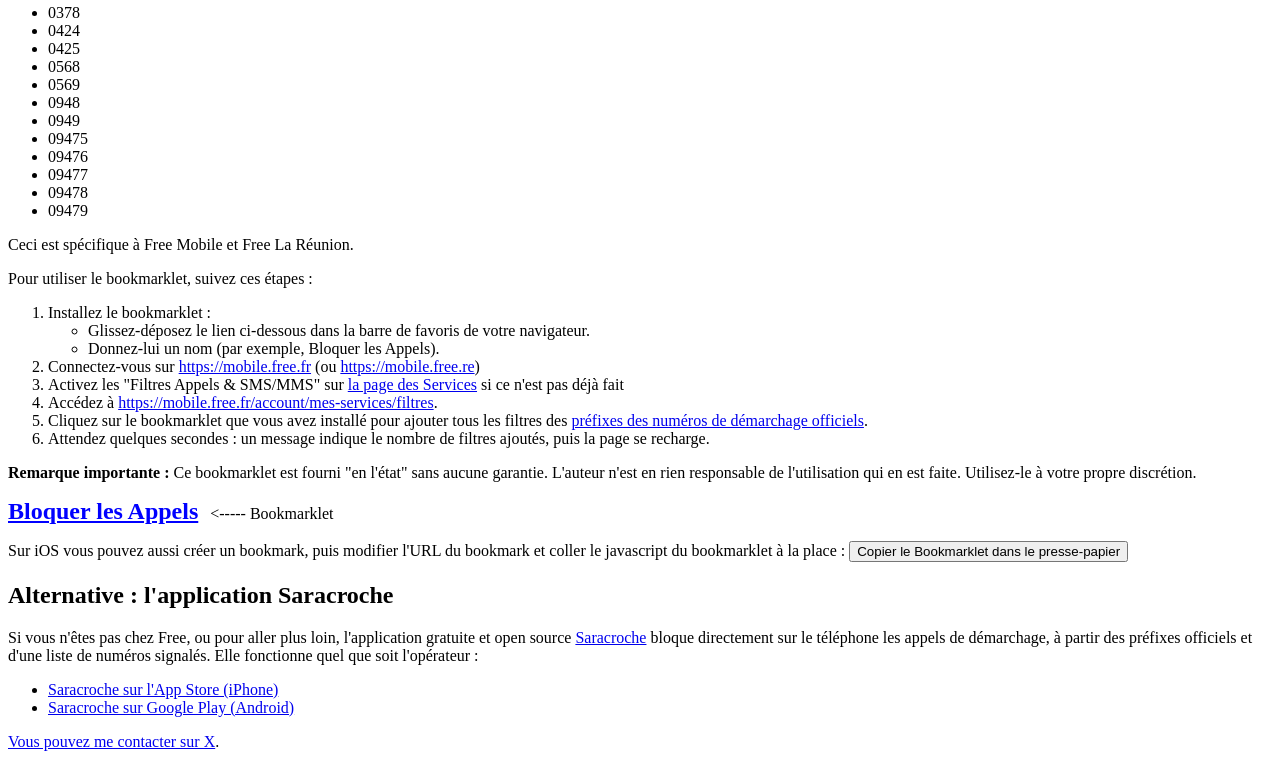
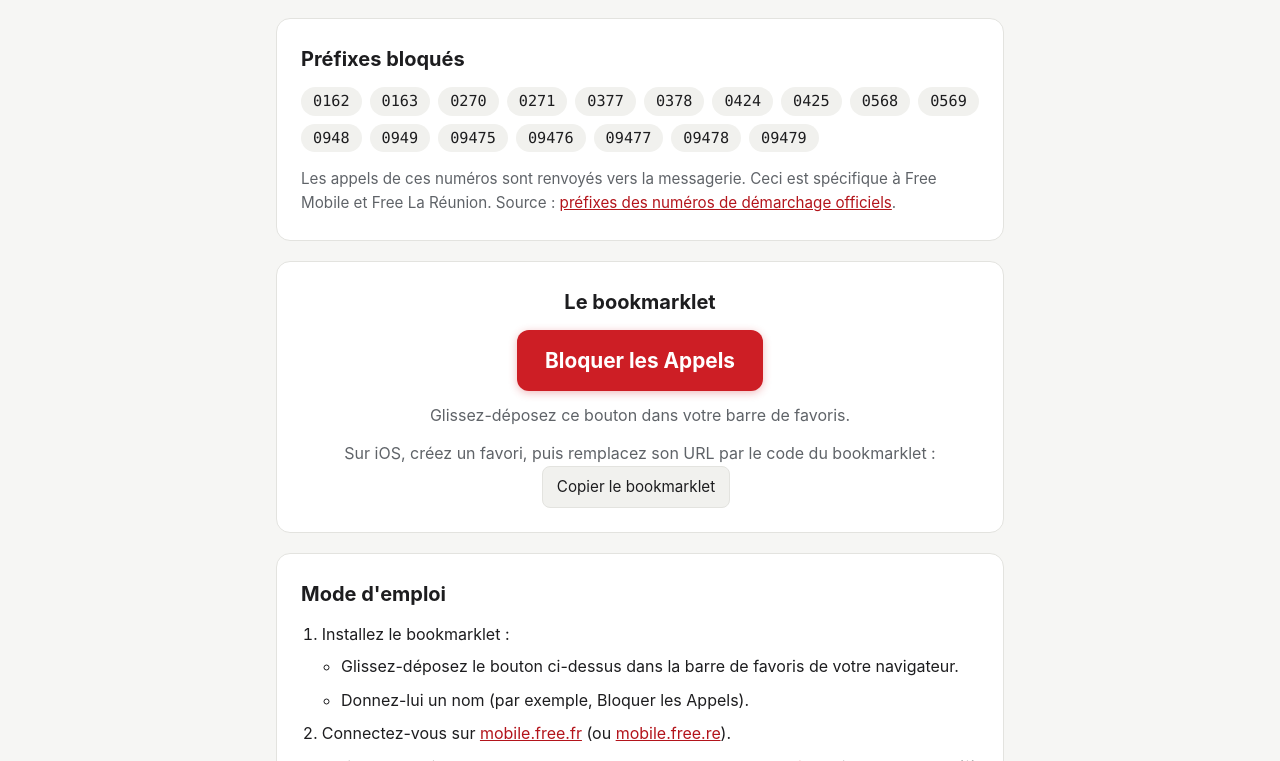
Before and after one commit to jystervinou/free-mobile-filtres-demarchage, a plain HTML site: page index.html in a window 1280 px wide. Shown: the part 200-961 px from the top of the page. Drawn offline with Linux system fonts and the light colour scheme.

Commit message:
Améliore le design de la page (mise en page, préfixes en pastilles, mode sombre)

```diff
--- a/index.html
+++ b/index.html
@@ -5,18 +5,99 @@
   <meta name="viewport" content="width=device-width, initial-scale=1.0">
   <title>Bookmarklet pour Bloquer les Appels de démarchage sur une ligne Free Mobile</title>
   <style>
+    :root {
+      --bg: #f6f6f4;
+      --card: #ffffff;
+      --text: #1d1d1f;
+      --muted: #5f6368;
+      --border: #e3e3df;
+      --accent: #cd1e25;
+      --accent-text: #ffffff;
+      --chip: #f1f1ee;
+      --link: #b3141b;
+    }
+    @media (prefers-color-scheme: dark) {
+      :root {
+        --bg: #161618;
+        --card: #1f1f22;
+        --text: #ececec;
+        --muted: #a1a1a6;
+        --border: #333338;
+        --chip: #2a2a2e;
+        --link: #ff6b70;
+      }
+    }
+    * { box-sizing: border-box; }
+    body {
+      margin: 0;
+      background: var(--bg);
+      color: var(--text);
+      font: 16px/1.6 -apple-system, BlinkMacSystemFont, "Segoe UI", Roboto, Helvetica, Arial, sans-serif;
+    }
+    main { max-width: 760px; margin: 0 auto; padding: 40px 16px 64px; }
+    h1 { font-size: clamp(1.6rem, 4vw, 2.2rem); line-height: 1.2; margin: 0 0 12px; }
+    h2 { font-size: 1.25rem; margin: 0 0 12px; }
+    a { color: var(--link); }
+    .lead { color: var(--muted); font-size: 1.05rem; margin: 0 0 28px; }
+    section {
+      background: var(--card);
+      border: 1px solid var(--border);
+      border-radius: 14px;
+      padding: 24px;
+      margin-bottom: 20px;
+    }
+    .prefixes { list-style: none; padding: 0; margin: 12px 0; display: flex; flex-wrap: wrap; gap: 8px; }
+    .prefixes li {
+      background: var(--chip);
+      border-radius: 999px;
+      padding: 2px 12px;
+      font-family: ui-monospace, SFMono-Regular, Menlo, monospace;
+      font-size: 0.95rem;
+    }
+    .note { color: var(--muted); font-size: 0.95rem; margin-bottom: 0; }
+    .install { text-align: center; }
     .large-link {
-        font-size: 24px;
-        font-weight: bold;
-        color: blue;
-        /* Add more styles as needed */
+      display: inline-block;
+      background: var(--accent);
+      color: var(--accent-text);
+      text-decoration: none;
+      font-size: 1.3rem;
+      font-weight: 700;
+      padding: 14px 28px;
+      border-radius: 12px;
+      cursor: grab;
+      box-shadow: 0 2px 8px rgba(205, 30, 37, 0.3);
     }
+    .large-link:active { cursor: grabbing; }
+    .hint { color: var(--muted); margin: 12px 0 0; }
+    ol { padding-left: 1.3em; margin: 0; }
+    ol li { margin-bottom: 8px; }
+    ol ul { margin: 6px 0 0; padding-left: 1.2em; }
+    button {
+      font: inherit;
+      font-size: 0.95rem;
+      padding: 8px 14px;
+      border-radius: 8px;
+      border: 1px solid var(--border);
+      background: var(--chip);
+      color: var(--text);
+      cursor: pointer;
+    }
+    button:hover { border-color: var(--muted); }
+    #copyStatus { color: var(--muted); margin-left: 8px; }
+    img { max-width: 100%; height: auto; border-radius: 8px; border: 1px solid var(--border); margin-top: 12px; }
+    .disclaimer { font-size: 0.9rem; color: var(--muted); }
+    footer { text-align: center; color: var(--muted); font-size: 0.95rem; }
   </style>
 </head>
 <body>
-  <h1>Bookmarklet pour Bloquer les Appels de démarchage sur une ligne Free Mobile</h1>
-  <p>Ce bookmarklet ajoute des règles qui bloquent les appels entrants à partir de numéros commençant par ces préfixes officiels :</p>
-  <ul>
+<main>
+  <h1>Bloquer les appels de démarchage sur une ligne Free Mobile</h1>
+  <p class="lead">Un bookmarklet qui ajoute en un clic, dans votre espace abonné, des règles bloquant les appels entrants des préfixes officiels réservés au démarchage.</p>
+
+  <section>
+    <h2>Préfixes bloqués</h2>
+    <ul class="prefixes">
       <li>0162</li>
       <li>0163</li>
       <li>0270</li>
@@ -35,50 +116,73 @@
       <li>09478</li>
       <li>09479</li>
     </ul>
-  <p>Ceci est spécifique à Free Mobile et Free La Réunion.</p>
-  <p>Pour utiliser le bookmarklet, suivez ces étapes :</p>
+    <p class="note">Les appels de ces numéros sont renvoyés vers la messagerie. Ceci est spécifique à Free Mobile et Free La Réunion. Source : <a href="https://www.service-public.fr/particuliers/actualites/A15938">préfixes des numéros de démarchage officiels</a>.</p>
+  </section>
+
+  <section class="install">
+    <h2>Le bookmarklet</h2>
+    <a class="large-link" href="javascript:(function(){var e=['0162*','0163*','0270*','0271*','0377*','0378*','0424*','0425*','0568*','0569*','0948*','0949*','09475*','09476*','09477*','09478*','09479*'],f=document.querySelector('form.f-rules__form'),c=0;if(!f){alert('Formulaire des filtres introuvable. Ouvrez la page https://mobile.free.fr/account/mes-services/filtres puis relancez le bookmarklet.');return;}var t=f.getAttribute('action');var x=Array.from(document.querySelectorAll('.f-rules__item--msisdn')).map(function(l){return l.textContent.trim()});function n(p){var o=new XMLHttpRequest;o.onreadystatechange=function(){if(4===o.readyState){if(o.status>=200&amp;&amp;o.status<300){c++;console.log('Filtre ajouté :',p)}else console.error('Échec pour le filtre :',p,o.status);r()}};o.open('POST',t,!0);o.setRequestHeader('Content-type','application/x-www-form-urlencoded');o.send('rule-id=&amp;direction=2&amp;pattern='+encodeURIComponent(p)+'&amp;description='+encodeURIComponent('Démarchage')+'&amp;full-day=1&amp;full-week=1&amp;media=1&amp;action=2')}function r(){if(e.length>0){var p=e.shift();if(x.indexOf(p)<0)n(p);else{console.log('Filtre déjà présent :',p);r()}}else{alert(c+' filtre(s) ajouté(s). La page va se recharger.');location.reload()}}r()})();">Bloquer les Appels</a>
+    <p class="hint">Glissez-déposez ce bouton dans votre barre de favoris.</p>
+    <p class="hint">Sur iOS, créez un favori, puis remplacez son URL par le code du bookmarklet :<br>
+      <button id="copyButton">Copier le bookmarklet</button><span id="copyStatus" role="status"></span></p>
+  </section>
+
+  <section>
+    <h2>Mode d'emploi</h2>
     <ol>
-    <li>Installez le bookmarklet :</li>
+      <li>Installez le bookmarklet :
         <ul>
-      <li>Glissez-déposez le lien ci-dessous dans la barre de favoris de votre navigateur.</li>
+          <li>Glissez-déposez le bouton ci-dessus dans la barre de favoris de votre navigateur.</li>
           <li>Donnez-lui un nom (par exemple, Bloquer les Appels).</li>
         </ul>
-    <li>Connectez-vous sur <a href="https://mobile.free.fr" target="_blank">https://mobile.free.fr</a> (ou <a href="https://mobile.free.re" target="_blank">https://mobile.free.re</a>)</li>
-    <li>Activez les "Filtres Appels &amp; SMS/MMS" sur <a href="https://mobile.free.fr/account/mes-services">la page des Services</a> si ce n'est pas déjà fait</li>
-    <li>Accédez à <a href="https://mobile.free.fr/account/mes-services/filtres" target="_blank">https://mobile.free.fr/account/mes-services/filtres</a>.</li>
-    <li>Cliquez sur le bookmarklet que vous avez installé pour ajouter tous les filtres des <a href="https://www.service-public.fr/particuliers/actualites/A15938">préfixes des numéros de démarchage officiels</a>.</li>
+      </li>
+      <li>Connectez-vous sur <a href="https://mobile.free.fr" target="_blank">mobile.free.fr</a> (ou <a href="https://mobile.free.re" target="_blank">mobile.free.re</a>).</li>
+      <li>Activez les « Filtres Appels &amp; SMS/MMS » sur <a href="https://mobile.free.fr/account/mes-services">la page des Services</a> si ce n'est pas déjà fait.</li>
+      <li>Accédez à <a href="https://mobile.free.fr/account/mes-services/filtres" target="_blank">mobile.free.fr/account/mes-services/filtres</a>.</li>
+      <li>Cliquez sur le bookmarklet que vous avez installé.</li>
       <li>Attendez quelques secondes : un message indique le nombre de filtres ajoutés, puis la page se recharge.</li>
     </ol>
-  <p><strong>Remarque importante :</strong> Ce bookmarklet est fourni "en l'état" sans aucune garantie. L'auteur n'est en rien responsable de l'utilisation qui en est faite. Utilisez-le à votre propre discrétion.</p>
+    <img src="regles-prefixe-demarchages.png" alt="Exemple des règles de filtrage des préfixes de démarchage dans l'espace abonné Free Mobile">
+  </section>
 
-  <p><a class="large-link" href="javascript:(function(){var e=['0162*','0163*','0270*','0271*','0377*','0378*','0424*','0425*','0568*','0569*','0948*','0949*','09475*','09476*','09477*','09478*','09479*'],f=document.querySelector('form.f-rules__form'),c=0;if(!f){alert('Formulaire des filtres introuvable. Ouvrez la page https://mobile.free.fr/account/mes-services/filtres puis relancez le bookmarklet.');return;}var t=f.getAttribute('action');var x=Array.from(document.querySelectorAll('.f-rules__item--msisdn')).map(function(l){return l.textContent.trim()});function n(p){var o=new XMLHttpRequest;o.onreadystatechange=function(){if(4===o.readyState){if(o.status>=200&amp;&amp;o.status<300){c++;console.log('Filtre ajouté :',p)}else console.error('Échec pour le filtre :',p,o.status);r()}};o.open('POST',t,!0);o.setRequestHeader('Content-type','application/x-www-form-urlencoded');o.send('rule-id=&amp;direction=2&amp;pattern='+encodeURIComponent(p)+'&amp;description='+encodeURIComponent('Démarchage')+'&amp;full-day=1&amp;full-week=1&amp;media=1&amp;action=2')}function r(){if(e.length>0){var p=e.shift();if(x.indexOf(p)<0)n(p);else{console.log('Filtre déjà présent :',p);r()}}else{alert(c+' filtre(s) ajouté(s). La page va se recharger.');location.reload()}}r()})();">Bloquer les Appels</a>&nbsp;&nbsp;&nbsp;&lt;&dash;&dash;&dash;&dash;&dash; Bookmarklet</p>
-
-  <p>Sur iOS vous pouvez aussi créer un bookmark, puis modifier l'URL du bookmark et coller le javascript du bookmarklet à la place : <button id="copyButton">Copier le Bookmarklet dans le presse-papier</button></p>
-
+  <section>
     <h2>Alternative : l'application Saracroche</h2>
     <p>Si vous n'êtes pas chez Free, ou pour aller plus loin, l'application gratuite et open source <a href="https://saracroche.org/">Saracroche</a> bloque directement sur le téléphone les appels de démarchage, à partir des préfixes officiels et d'une liste de numéros signalés. Elle fonctionne quel que soit l'opérateur :</p>
     <ul>
       <li><a href="https://apps.apple.com/app/id6743679292">Saracroche sur l'App Store (iPhone)</a></li>
       <li><a href="https://play.google.com/store/apps/details?id=com.cbouvat.android.saracroche">Saracroche sur Google Play (Android)</a></li>
     </ul>
+  </section>
 
-  <p><a href="https://x.com/jy">Vous pouvez me contacter sur X</a>.</p>
+  <p class="disclaimer"><strong>Remarque importante :</strong> ce bookmarklet est fourni « en l'état », sans aucune garantie. L'auteur n'est en rien responsable de l'utilisation qui en est faite. Utilisez-le à votre propre discrétion.</p>
 
-  <img src="https://jystervinou.github.io/free-mobile-filtres-demarchage/regles-prefixe-demarchages.png" alt="Exemple des préfixes de démarchage" style="max-width: 100%;">
+  <footer>
+    <a href="https://x.com/jy">Me contacter sur X</a> · <a href="https://github.com/jystervinou/free-mobile-filtres-demarchage">Code source sur GitHub</a>
+  </footer>
+</main>
 
 <script>
   const bookmarkletCode = document.querySelector('a.large-link').getAttribute('href');
+  const status = document.getElementById("copyStatus");
 
-        document.getElementById("copyButton").addEventListener("click", function() {
+  function fallbackCopy(text) {
     const textArea = document.createElement("textarea");
-            textArea.value = bookmarkletCode;
+    textArea.value = text;
     document.body.appendChild(textArea);
     textArea.select();
     document.execCommand("copy");
     document.body.removeChild(textArea);
-            alert("Code du bookmarklet copié dans le presse-papier !");
+  }
+
+  document.getElementById("copyButton").addEventListener("click", async function() {
+    try {
+      await navigator.clipboard.writeText(bookmarkletCode);
+    } catch (e) {
+      fallbackCopy(bookmarkletCode);
+    }
+    status.textContent = "Copié !";
+    setTimeout(() => { status.textContent = ""; }, 2500);
   });
 </script>
-
 </body>
 </html>
```
Lines whose indentation alone changed are shown as unchanged.
